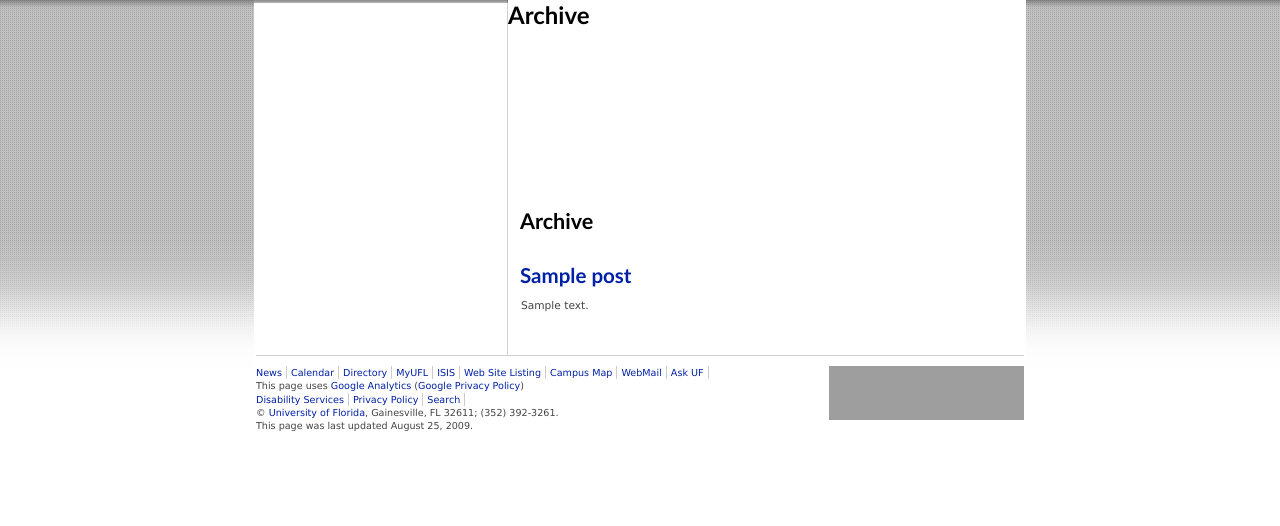
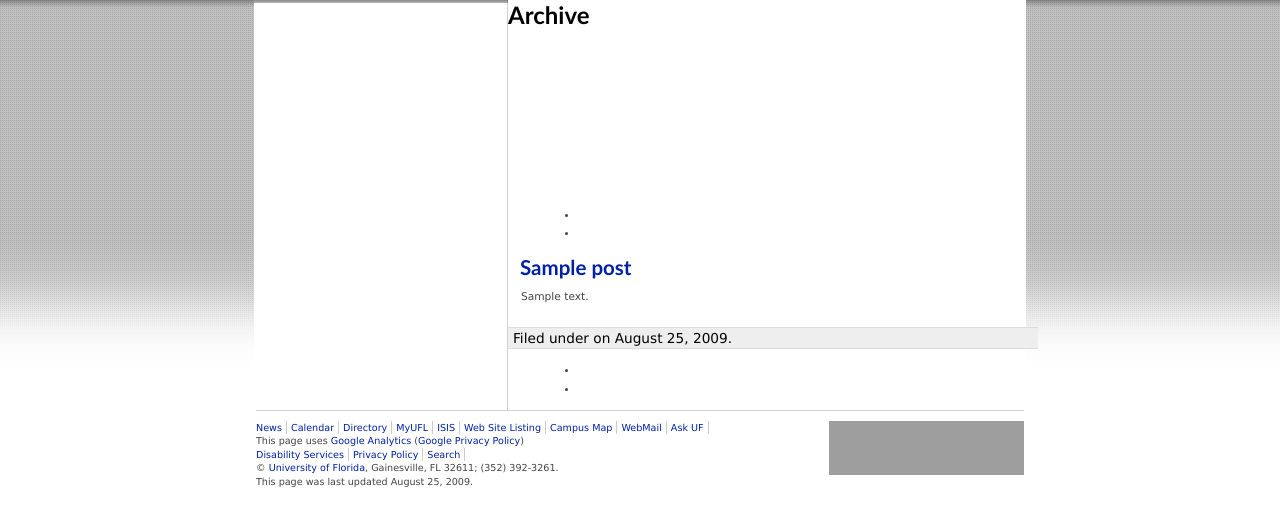
Before and after one commit to dwc/ufl-wordpress-template-a, a WordPress theme: template themes/uf-template-a/trunk/archive.php in a window 1280 px wide. Shown: the part 41-567 px from the top of the page. Run offline with PHP 8.4 and a stand-in for WordPress, Linux system fonts and the light colour scheme; the site name, menu and one post (Sample post) are stand-ins, and other content is empty; grey boxes are pictures that could not be loaded.

Commit message:
Adding in navigation

```diff
--- a/themes/uf-template-a/trunk/archive.php
+++ b/themes/uf-template-a/trunk/archive.php
@@ -3,21 +3,22 @@
 	<div id="content">
 <?php     $post = $posts[0]; // Hack. Set $post so that the_date() works. ?>
 <?php     /* If this is a category archive */ if (is_category()) { ?>
-		<h2 id="secHeader" title="<?php ?>"><span></span><?php echo single_cat_title(); ?> Archive</h2>
+		<div id="secHeader" title="<?php ?>"><span></span><h2><?php echo single_cat_title(); ?> Archive</h2></div>
 <?php     /* If this is a daily archive */ } elseif (is_day()) { ?>
-		<h2 id="secHeader" title="<?php ?>"><span></span><?php /* http://bugs.webadmin.ufl.edu/357 */ the_time(get_option('date_format')); ?> Archive</h2>
+		<div id="secHeader" title="<?php ?>"><span></span><h2><?php /* http://bugs.webadmin.ufl.edu/357 */ the_time(get_option('date_format')); ?> Archive</h2></div>
 <?php     /* If this is a monthly archive */ } elseif (is_month()) { ?>
-		<h2 id="secHeader" title="<?php ?>"><span></span><?php the_time('F Y'); ?> Archive</h2>
+		<div id="secHeader" title="<?php ?>"><span></span><h2><?php the_time('F Y'); ?> Archive</h2></div>
 <?php     /* If this is a yearly archive */ } elseif (is_year()) { ?>
-		<h2 id="secHeader" title="<?php ?>"><span></span> <?php the_time('Y'); ?> Archive</h2>
+		<div id="secHeader" title="<?php ?>"><span></span><h2> <?php the_time('Y'); ?> Archive</h2></div>
 <?php     /* If this is a search */ } elseif (is_search()) { ?>
-		<h2 id="secHeader" title="<?php ?>"><span></span>Search Results</h2>
+		<div id="secHeader" title="<?php ?>"><span></span><h2>Search Results</h2></div>
 <?php     /* If this is an author archive */ } elseif (is_author()) { ?>
-		<h2 id="secHeader" title="<?php ?>"><span></span>Author Archive</h2>
+		<div id="secHeader" title="<?php ?>"><span></span><h2>Author Archive</h2></div>
 <?php     /* If this is a paged archive */ } elseif (isset($_GET['paged']) && ! empty($_GET['paged'])) { ?>
-		<h2 id="secHeader" title="<?php ?>"><span></span>Archives</h2>
+		<div id="secHeader" title="<?php ?>"><span></span><h2>Archives</h2></div>
 <?php     } ?>
 
+<!--
 <?php     $post = $posts[0]; // Hack. Set $post so that the_date() works. ?>
 <?php     /* If this is a category archive */ if (is_category()) { ?>
 		<h3  title="<?php ?>"><?php echo single_cat_title(); ?> Archive</h3>
@@ -34,32 +35,27 @@
 <?php     /* If this is a paged archive */ } elseif (isset($_GET['paged']) && ! empty($_GET['paged'])) { ?>
 		<h3  title="<?php ?>">Archives</h3>
 <?php     } ?>
+-->
 
-		<div class="archiveNav">
-			<?php next_posts_link('&laquo; Previous Stories'); ?><br />
-			<?php previous_posts_link('Next Stories &raquo;'); ?>
-		</div>
+		   <ul class="navigation">
+		       <li class="alignleft"><?php next_posts_link('&laquo; Previous '); ?></li><li class="alignright"><?php previous_posts_link('Next  &raquo;'); ?></li>
+		   </ul>
+
 
 <?php     while (have_posts()): the_post(); ?>
 		<div class="post">
 			<h3><a href="<?php the_permalink(); ?>" rel="bookmark" title="Permanent Link to <?php the_title(); ?>"><?php the_title(); ?></a></h3>
-<?php         if (in_category('Audio')): ?>
-<?php             include('includes/audio-player.php'); ?>
-<?php         endif; ?>
 			<div class="storycontent">
 				<?php the_excerpt(); ?>
-
-<?php         if (in_category('Multimedia')): ?>
-<?php             include('includes/media-package.php'); ?>
-<?php         endif; ?>
+				<div class="date">Filed under <?php the_category(', '); ?> on <?php /* http://bugs.webadmin.ufl.edu/357 */ the_time(get_option('date_format')); ?>. <?php edit_post_link('Edit this entry', '', '.'); ?></div>
 			</div>
 		</div>
 <?php     endwhile; ?>
 
-		<div class="archiveNav">
-			<?php next_posts_link('&laquo; Previous Stories'); ?><br />
-			<?php previous_posts_link('Next Stories &raquo;'); ?>
-		</div>
+		   <ul class="navigation">
+		       <li class="alignleft"><?php next_posts_link('&laquo; Previous '); ?></li><li class="alignright"><?php previous_posts_link('Next  &raquo;'); ?></li>
+		   </ul>
+
 	</div><!-- #content -->
 
 <?php     get_sidebar(); ?>
```
